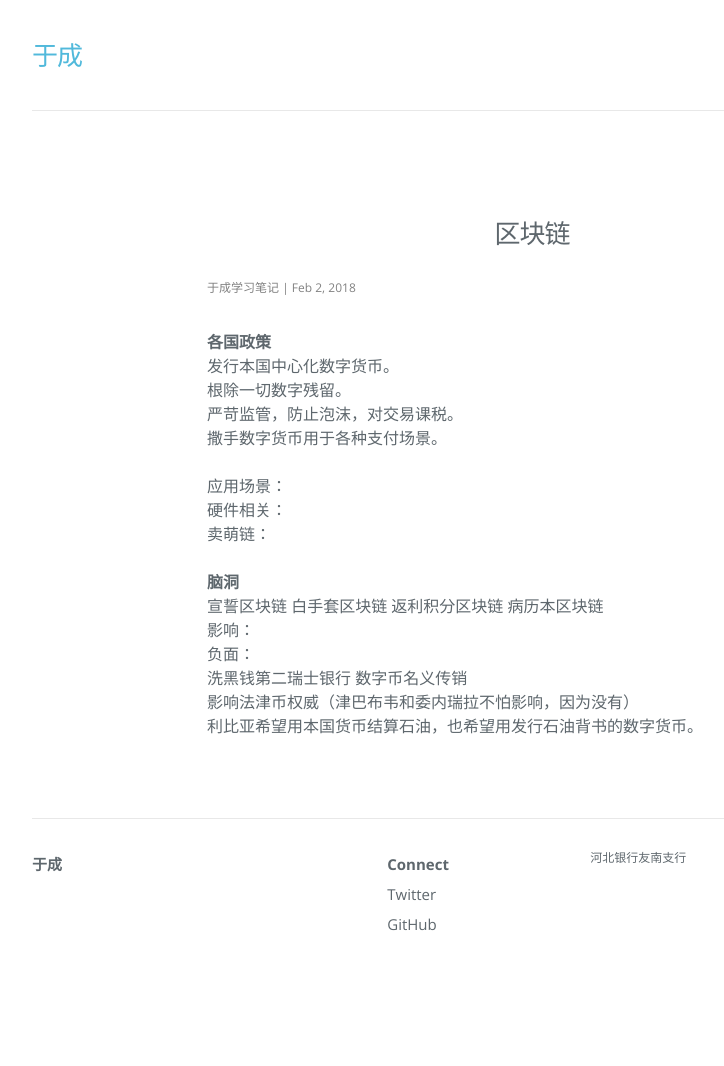
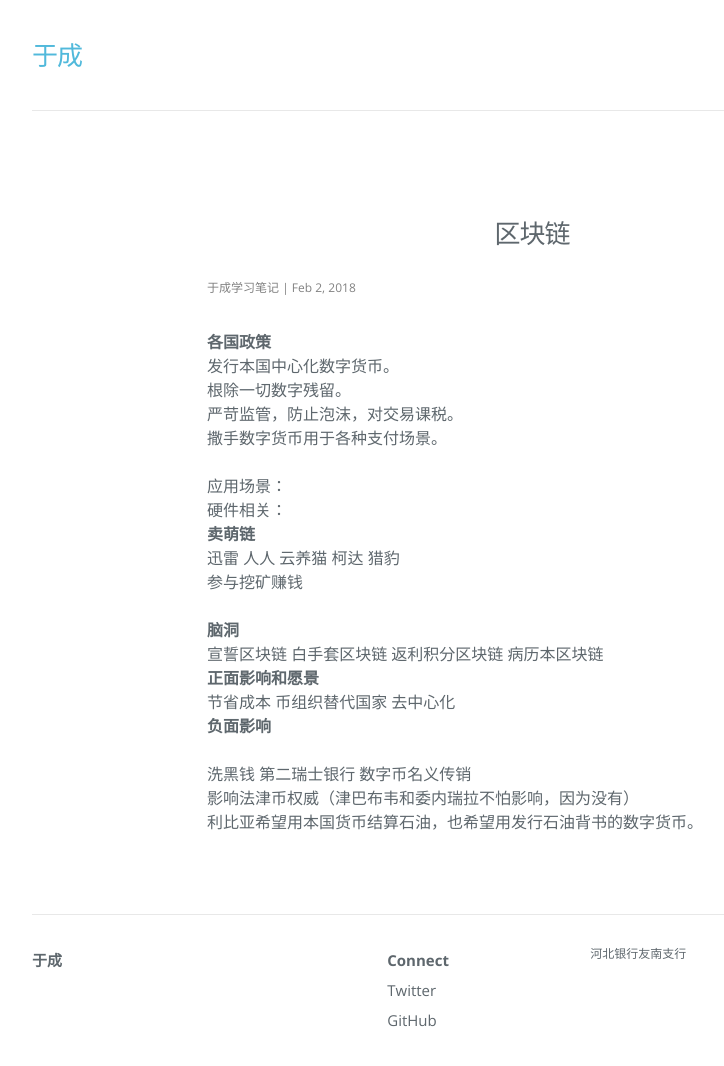
Before and after one commit to hebbank/jekyll, a Jekyll site: the page built from _posts/2018-02-02-qkl.md, in a window 1280 px wide and 1103 px high. Shown: the top 1066 px of the window, without its empty margins (108-832 px from the left). Built offline with Jekyll 4.4.1, drawn with Linux system fonts in a browser that asks for light colours; nearby versions of some CDN libraries.

Commit message:
Update 区块链

```diff
--- a/_posts/2018-02-02-qkl.md
+++ b/_posts/2018-02-02-qkl.md
@@ -2,6 +2,7 @@
 title: 区块链
 layout: post
 categories: 区块链
+tags: ''
 ---
 **各国政策**
 发行本国中心化数字货币。
@@ -12,12 +13,16 @@ categories: 区块链
 
 应用场景：
 硬件相关：
-卖萌链：
+**卖萌链**
+  迅雷 人人 云养猫 柯达   猎豹
+  参与挖矿赚钱
 
-**脑洞**
+  **脑洞**
 宣誓区块链 白手套区块链 返利积分区块链 病历本区块链
-影响：
-负面：
-洗黑钱第二瑞士银行  数字币名义传销
+  **正面影响和愿景**
+  节省成本  币组织替代国家  去中心化
+**负面影响**
+
+洗黑钱  第二瑞士银行  数字币名义传销
 影响法津币权威（津巴布韦和委内瑞拉不怕影响，因为没有）
 利比亚希望用本国货币结算石油，也希望用发行石油背书的数字货币。
```
